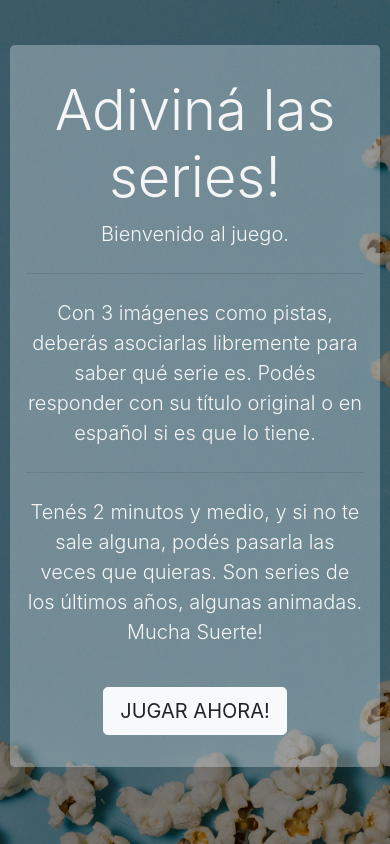
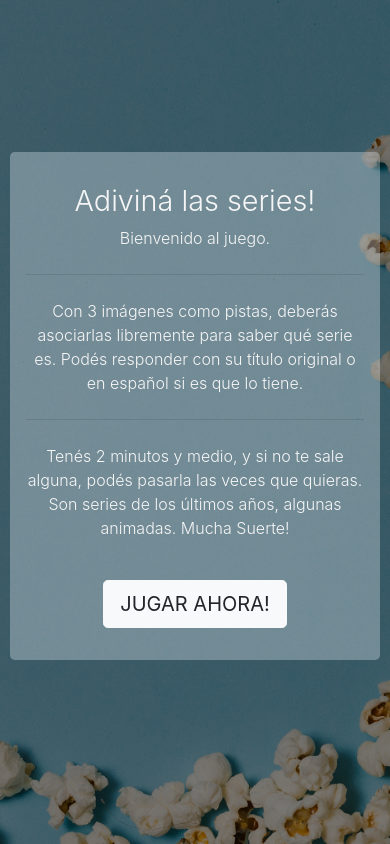
Before and after one commit to rodriguezcravero/seriesgame, a PHP site: page / in a window 390 px wide. Run offline with PHP 8.4, Linux system fonts and the light colour scheme.

Commit message:
proyecto series

```diff
--- a/inicio.css
+++ b/inicio.css
@@ -28,4 +28,12 @@
     color: whitesmoke;
     font-weight: bolder;
   }
+
+  .jumbotron h1 {
+    font-size: 1.8em;
+  }
+
+  .jumbotron p {
+    font-size: 1em;
+  }
 }
```
Also changed, not shown: estilo.css (+10 -1 lines).
